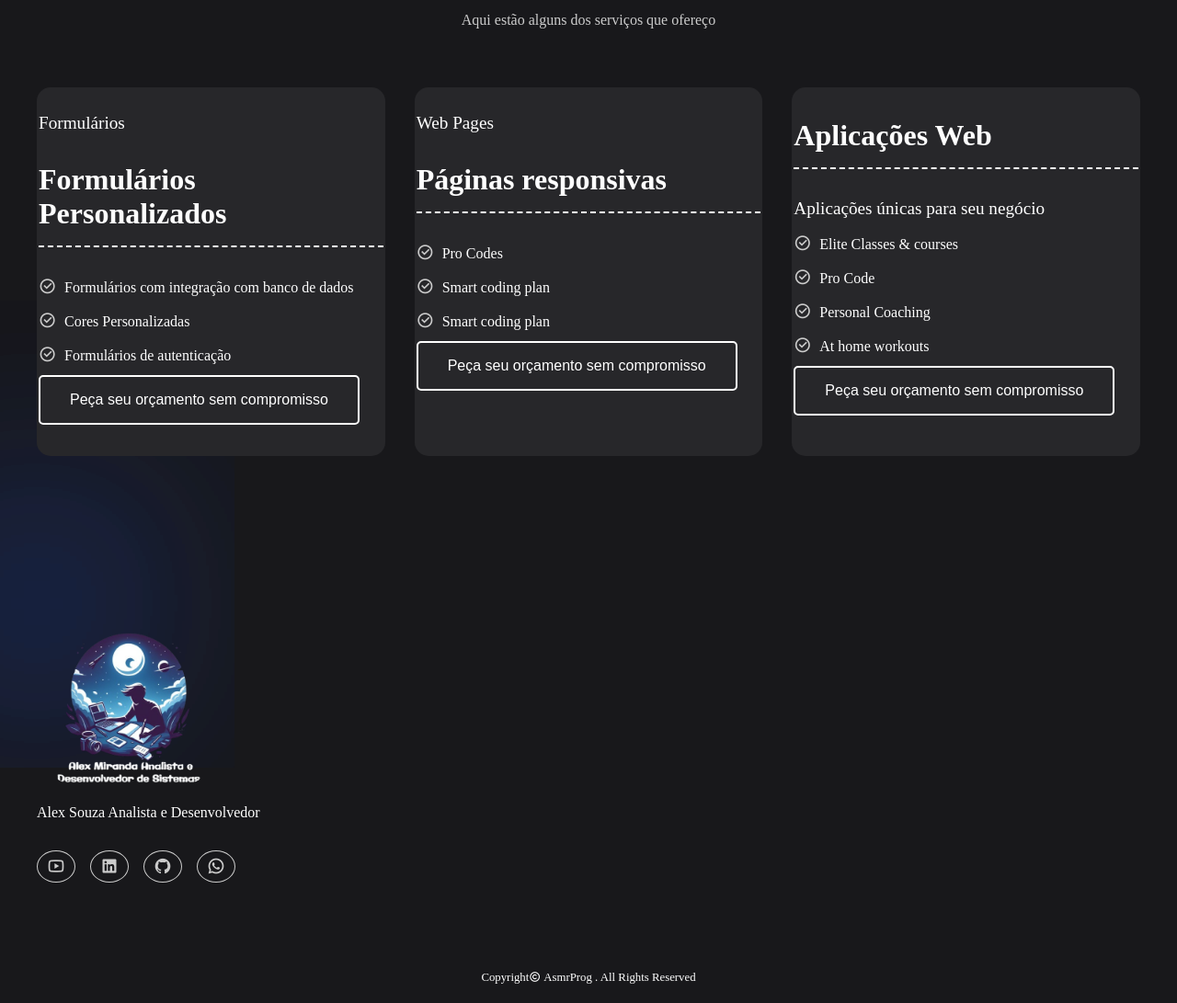
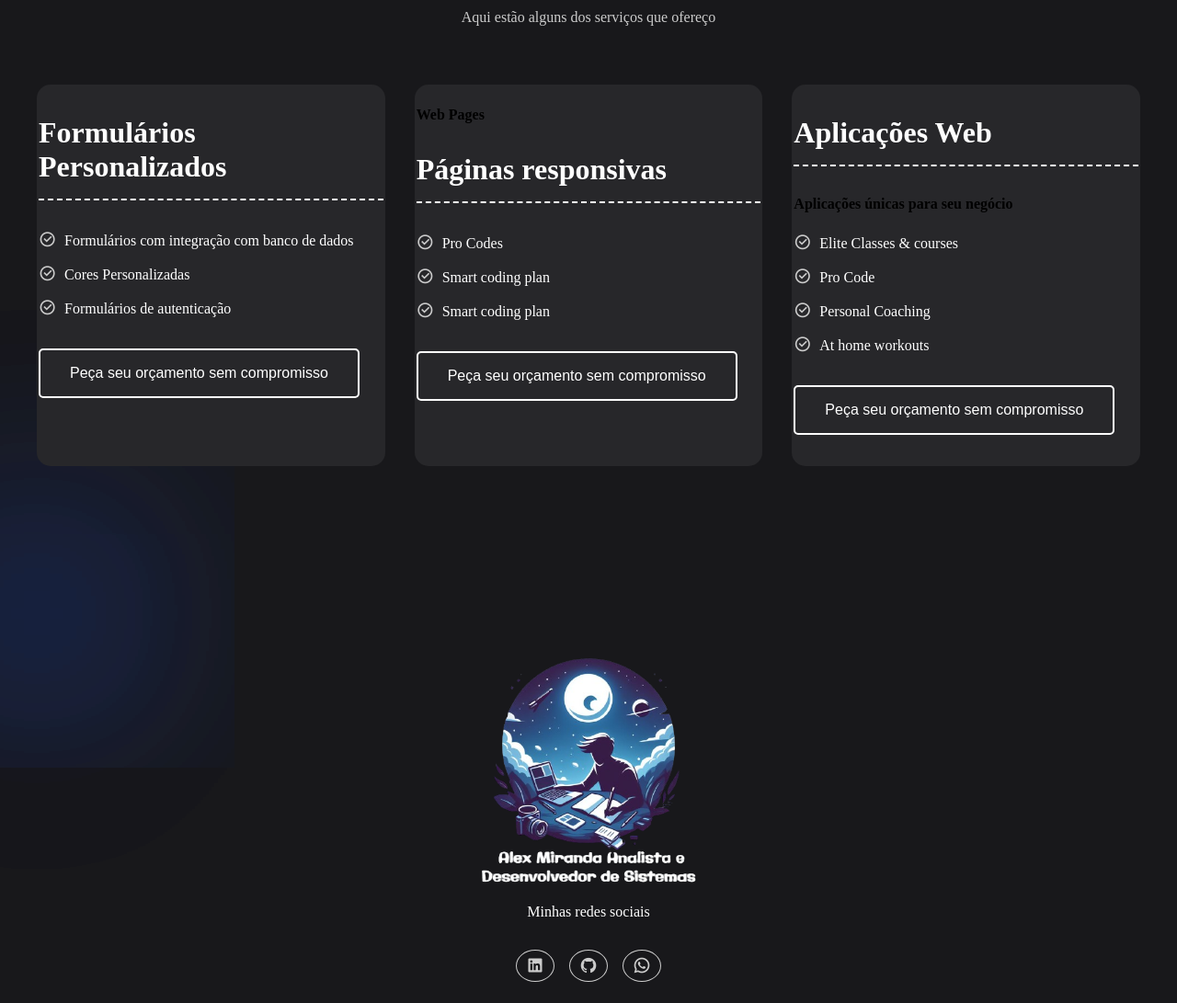
Before and after one commit to AlexSouza645/MyRepository, a plain HTML site: page index.html in a window 1280 px wide. Shown: the part 1706-2797 px from the top of the page at 92% size. Drawn offline with nearby package versions, Linux system fonts and the light colour scheme.

Commit message:
estilizando sections

```diff
--- a/index.html
+++ b/index.html
@@ -1,15 +1,14 @@
 <!DOCTYPE html>
 <html lang="en">
+
 <head>
   <meta charset="UTF-8" />
   <meta name="viewport" content="width=device-width, initial-scale=1.0" />
   <title>Personal Portifolio</title>
-    <link
-      rel="stylesheet"
-      href="https://cdnjs.cloudflare.com/ajax/libs/remixicon/4.2.0/remixicon.min.css"
-    />
+  <link rel="stylesheet" href="https://cdnjs.cloudflare.com/ajax/libs/remixicon/4.2.0/remixicon.min.css" />
   <link rel="stylesheet" href="style.css" />
 </head>
+
 <body>
   <nav>
     <div class="nav-logo">
@@ -47,13 +46,12 @@
         meu trabalho e discutir como posso contribuir para o sucesso do seu
         próximo projeto.
       </p>
-        <button onclick="window.location.href='https://wa.me/5511973556127?text=Ola+muito+prazer+%2C+em+que+posso+te+ajudar'" class="btn" " >Chamar no Whatsapp   <i class="ri-whatsapp-line"></i></button>
+      <button
+        onclick="window.location.href='https://wa.me/5511973556127?text=Ola+muito+prazer+%2C+em+que+posso+te+ajudar'"
+        class="btn" " >Chamar no Whatsapp   <i class=" ri-whatsapp-line"></i></button>
     </div>
     <div class="image">
-        <img
-          src="images/2Crie_uma_logo_para_Alex_Miranda-removebg-preview.png"
-          alt=""
-        />
+      <img src="images/2Crie_uma_logo_para_Alex_Miranda-removebg-preview.png" alt="" />
     </div>
   </header>
 
@@ -133,8 +131,8 @@
     <div class="pricing">
       <div class="card">
         <div class="content">
-            <h4>Formulários</h4>
           <h3>Formulários Personalizados</h3>
+
           <p>
             <i class="ri-checkbox-circle-line"></i>
 
@@ -182,7 +180,8 @@
       <div class="card">
         <div class="content">
           <h3>Aplicações Web</h4>
-            <h4>Aplicações únicas para seu negócio</h3>
+            <h4>Aplicações únicas para seu negócio
+          </h3>
           <p>
             <i class="ri-checkbox-circle-line"></i>
 
@@ -216,15 +215,19 @@
     <div class="column">
       <div class="logo">
         <img src="images/2Crie_uma_logo_para_Alex_Miranda-removebg-preview.png" />
-        </div>
 
-        <p>Alex Souza Analista e Desenvolvedor</p>
+        <p>Minhas redes sociais</p>
         <div class="socials">
-          <a href="#"><i class="ri-youtube-line"></i></a>
+
           <a href="#"><i class="ri-linkedin-box-fill"></i></a>
           <a href="#"><i class="ri-github-fill"></i></a>
           <a href="#"><i class="ri-whatsapp-line"></i></a>
         </div>
+
+      </div>
+
+
+
     </div>
 
 
@@ -253,9 +256,10 @@
   </footer>
 
   <div class="copyright">
-      Copyright<i class="ri-copyright-line"></i> AsmrProg . All Rights Reserved
+    Alex Souza Todos Direitos Reservados<i class="ri-copyright-line"></i>
   </div>
 
   <script src="script.js" defer></script>
 </body>
+
 </html>
--- a/style.css
+++ b/style.css
@@ -99,10 +99,10 @@ header {
   gap: 2rem;
 }
 
-header .content h4 {
+header .content h3{
   margin-top: 1 rem;
   color: #ccc;
-  font-size: 1 rem;
+  font-size: 3 rem;
   font-weight: 600;
 }
 
@@ -187,10 +187,10 @@ section .header {
   border-radius:5px
 }
 
-.features .card h4{
+.features .card h3{
   margin-bottom: 0.5rem;
   color:#fff;
-  font-size:1.2rem;
+  font-size:4rem;
   font-weight: 600
 }
 .features .card p{
@@ -245,11 +245,11 @@ color:#ccc
   margin-bottom:2rem
 }
 
-.pricing .card h4{
+.pricing .card h3{
   margin-bottom: 1rem;
   color:#fff;
-  font-size:1.2rem;
-  font-weight:500
+  font-size:2rem;
+  font-weight:600
 }
 
 
@@ -279,8 +279,9 @@ color:#ccc
 .pricing .card button{
   color:#fff;
   background-color: transparent;
-  border: 2px solid #fff
-
+  border: 2px solid #fff;
+  margin-top:22px;
+  justify-content: center
 }
 
 .pricing .card button:hover{
@@ -291,29 +292,34 @@ color:#ccc
 /* Footer Style */
 footer{
   position:relative;
-  display: relative;
+
+   display: relative;
   grid-template-columns:400px repeat(3, 1fr);
   gap 2 rem
 }
 footer .column{
-  position:relative;
-  display:inline
+
+  display:flex;
+  justify-content:center;
 }
 
 footer .column .logo{
-  max-width:200px;
- position: center;
+  max-width:300px;
+
   margin-bottom:1.2rem
+  display:flex;
+  justify-content:center
 }
 
 footer .column p{
   color:#fff;
-  margin-bottom:2rem
+  margin-bottom:2rem;
+  text-align:center
 }
 
 footer .column .socials{
   display:flex;
-  align-items:center;
+  justify-content:center;
   gap : 1rem
 }
 
@@ -348,6 +354,11 @@ footer .column > a{
 
 footer .column > a:hover{
   color: #1d4ed8
+}
+
+footer .container{
+  display:flex;
+  justify:content
 }
 
 .copyright{
```
Lines whose indentation alone changed are shown as unchanged.
